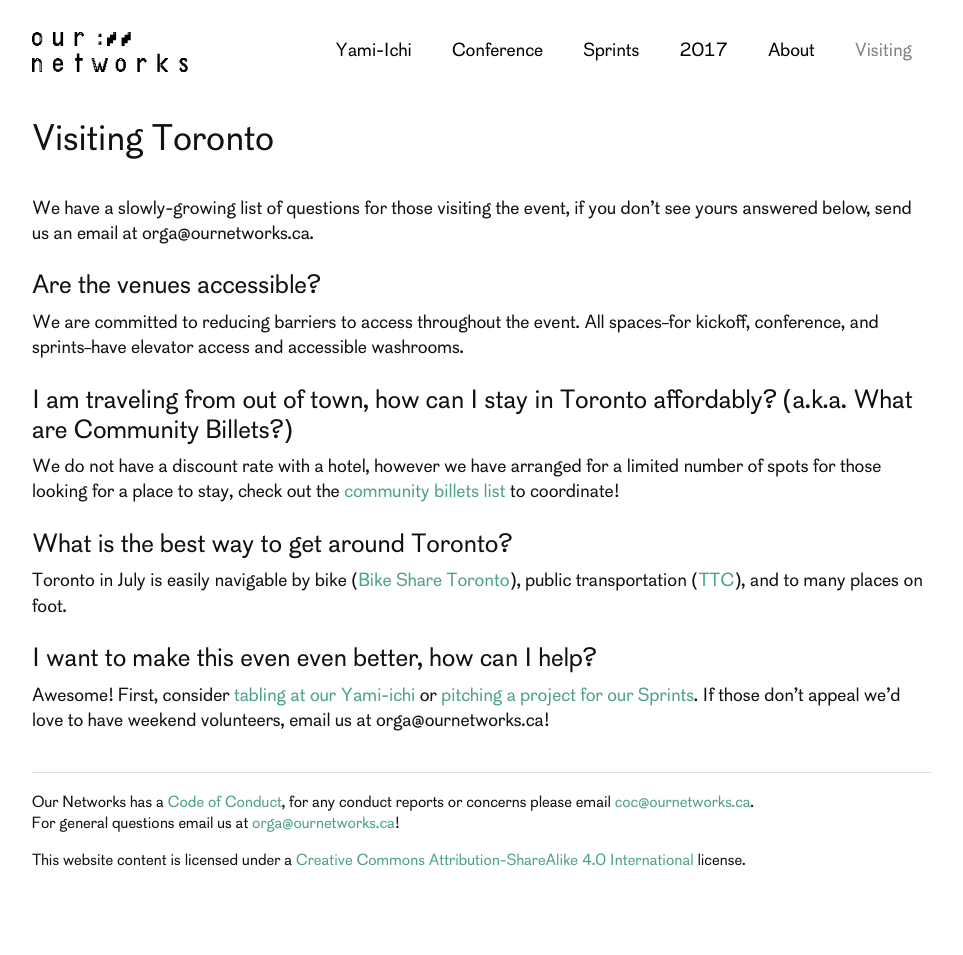
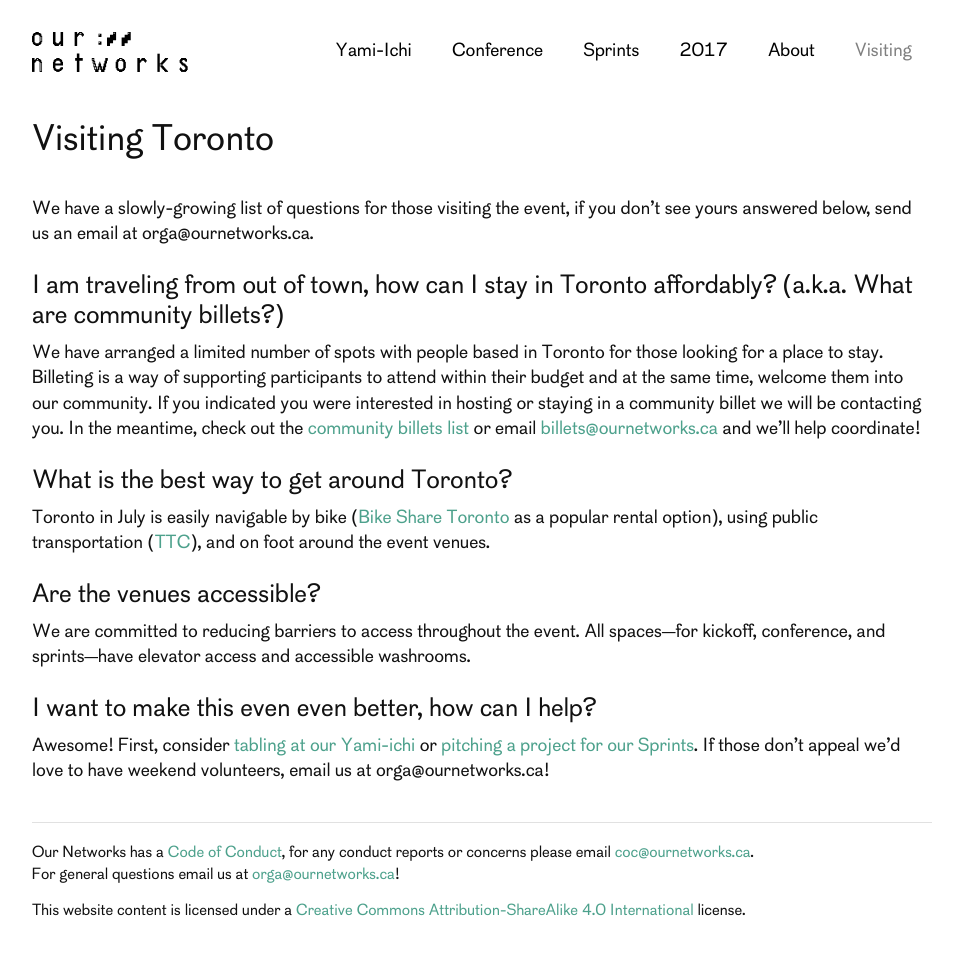
Before and after one commit to ournetworks/ournetworks.ca, a Jekyll site: the page built from 2018/visiting.md, in a window 1280 px wide and 984 px high. Shown: the top 955 px of the window, without its empty margins (158-1121 px from the left). Built offline with Jekyll 4.4.1, drawn with Linux system fonts in a browser that asks for light colours.

Commit message:
update billeting info

```diff
--- a/2018/visiting.md
+++ b/2018/visiting.md
@@ -8,17 +8,17 @@ titleDisplay: "Visiting"
 
 We have a slowly-growing list of questions for those visiting the event, if you don't see yours answered below, send us an email at {{ site.email }}.
 
-### Are the venues accessible?
+### I am traveling from out of town, how can I stay in Toronto affordably? (a.k.a. What are community billets?)
 
-We are committed to reducing barriers to access throughout the event. All spaces--for kickoff, conference, and sprints--have elevator access and accessible washrooms.
-
-### I am traveling from out of town, how can I stay in Toronto affordably? (a.k.a. What are Community Billets?)
-
-We do not have a discount rate with a hotel, however we have arranged for a limited number of spots for those looking for a place to stay, check out the [community billets list](#) to coordinate!
+We have arranged a limited number of spots with people based in Toronto for those looking for a place to stay.  Billeting is a way of supporting participants to attend within their budget and at the same time, welcome them into our community. If you indicated you were interested in hosting or staying in a community billet we will be contacting you. In the meantime, check out the [community billets list](https://ethercalc.org/4ub40nmpo1pp) or email [billets@ournetworks.ca](mailto:billets@ournetworks.ca) and we'll help coordinate!
 
 ### What is the best way to get around Toronto?
 
-Toronto in July is easily navigable by bike ([Bike Share Toronto](https://bikesharetoronto.com/)), public transportation ([TTC](http://www.ttc.ca/)), and to many places on foot.
+Toronto in July is easily navigable by bike ([Bike Share Toronto](https://bikesharetoronto.com/) as a popular rental option), using public transportation ([TTC](http://www.ttc.ca/)), and on foot around the event venues.
+
+### Are the venues accessible?
+
+We are committed to reducing barriers to access throughout the event. All spaces—for kickoff, conference, and sprints—have elevator access and accessible washrooms.
 
 ### I want to make this even even better, how can I help?
 
```
Also changed, not shown: 2018/about.md (+1 -1 lines), 2018/sprints.md (+1 -1 lines).
